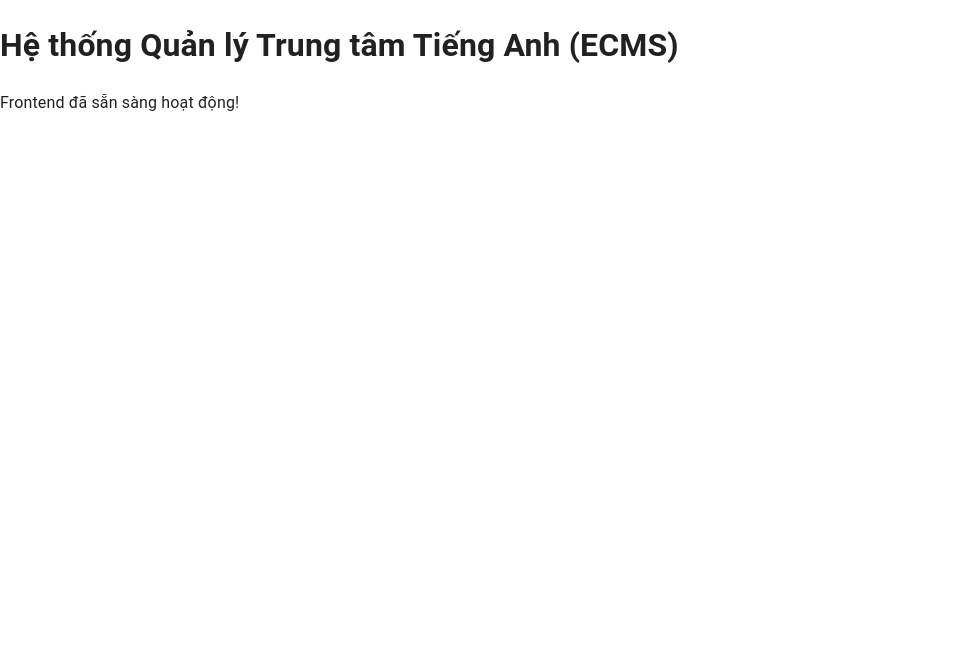
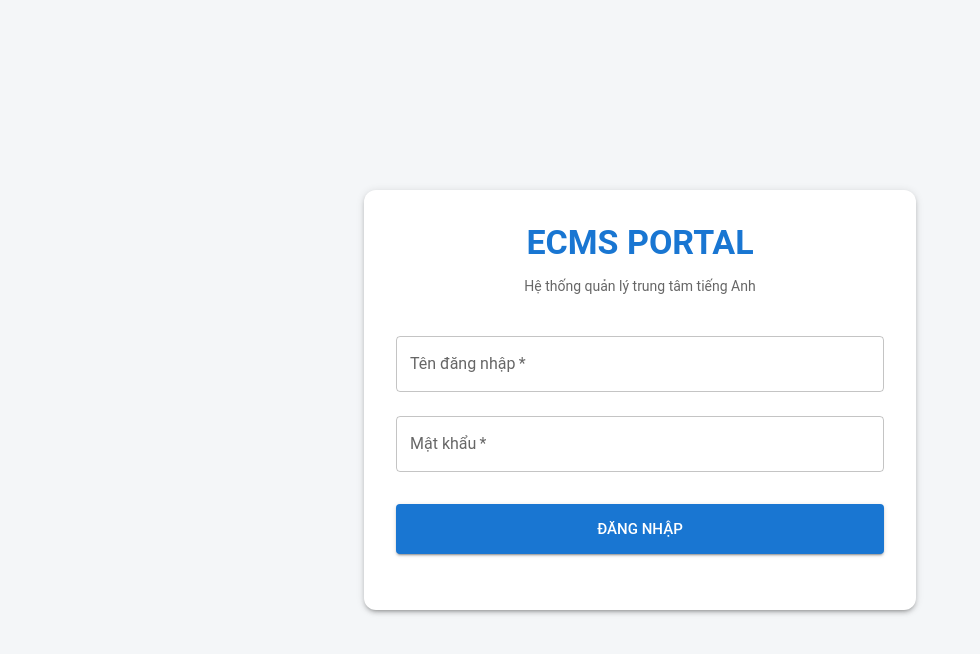
Before and after one commit to anhphong27/English_Center_Management, a React app in the folder frontend/: page /login in a window 1280 px wide. Shown: the top 654 px of the page, without its empty margins (0-980 px from the left). Built offline with nearby package versions, Linux system fonts and the light colour scheme; the HTML template or start-up script is replaced by a standard one.

Commit message:
implement Login screen

```diff
--- a/frontend/src/App.jsx
+++ b/frontend/src/App.jsx
@@ -1,14 +1,47 @@
-import { CssBaseline } from '@mui/material';
+import React from 'react';
+import { BrowserRouter, Routes, Route, Navigate } from 'react-router-dom';
+import { CssBaseline, ThemeProvider, createTheme } from '@mui/material';
+import Login from './pages/Login';
+import Dashboard from './pages/Dashboard';
+
+// Tùy chỉnh màu sắc chủ đạo của dự án
+const theme = createTheme({
+  palette: {
+    primary: { main: '#1976d2' }, // Màu xanh Google
+    background: { default: '#f4f6f8' }
+  },
+  typography: { fontFamily: 'Roboto, sans-serif' }
+});
+
+// Component bảo vệ vòng ngoài: Nếu chưa có Token thì đá về trang Login
+const ProtectedRoute = ({ children }) => {
+  const token = localStorage.getItem('access_token');
+  if (!token) {
+    return <Navigate to="/login" replace />;
+  }
+  return children;
+};
 
 function App() {
   return (
-    <>
-      <CssBaseline /> {/* Reset CSS mặc định của trình duyệt để hợp với MUI */}
-      <div>
-        <h1>Hệ thống Quản lý Trung tâm Tiếng Anh (ECMS)</h1>
-        <p>Frontend đã sẵn sàng hoạt động!</p>
-      </div>
-    </>
+    <ThemeProvider theme={theme}>
+      <CssBaseline />
+      <BrowserRouter>
+        <Routes>
+          <Route path="/login" element={<Login />} />
+
+          {/* Các route cần đăng nhập mới vào được sẽ bọc trong ProtectedRoute */}
+          <Route path="/" element={
+            <ProtectedRoute>
+              <Dashboard />
+            </ProtectedRoute>
+          } />
+
+          {/* Bắt các đường dẫn sai */}
+          <Route path="*" element={<Navigate to="/" replace />} />
+        </Routes>
+      </BrowserRouter>
+    </ThemeProvider>
   );
 }
 
--- /dev/null
+++ b/frontend/src/pages/Dashboard.jsx
@@ -0,0 +1,26 @@
+// frontend/src/pages/Dashboard.jsx
+import React from 'react';
+import { Typography, Button, Box } from '@mui/material';
+import { useNavigate } from 'react-router-dom';
+
+const Dashboard = () => {
+  const navigate = useNavigate();
+
+  const handleLogout = () => {
+    localStorage.removeItem('access_token');
+    localStorage.removeItem('refresh_token');
+    navigate('/login');
+  };
+
+  return (
+    <Box sx={{ p: 4 }}>
+      <Typography variant="h4" gutterBottom>Chào mừng đến với Hệ thống ECMS!</Typography>
+      <Typography variant="body1" gutterBottom>Bạn đã đăng nhập thành công nhờ JWT Token.</Typography>
+      <Button variant="outlined" color="error" onClick={handleLogout} sx={{ mt: 2 }}>
+        Đăng Xuất
+      </Button>
+    </Box>
+  );
+};
+
+export default Dashboard;
--- /dev/null
+++ b/frontend/src/pages/Login.jsx
@@ -0,0 +1,90 @@
+import React, { useState } from 'react';
+import { useNavigate } from 'react-router-dom';
+import {
+  Container, Box, Typography, TextField, Button, Card, CardContent, Alert
+} from '@mui/material';
+import axios from 'axios'; // Ở đây dùng axios gốc để gọi API login ban đầu
+
+const Login = () => {
+  const [username, setUsername] = useState('');
+  const [password, setPassword] = useState('');
+  const [errorMsg, setErrorMsg] = useState('');
+  const navigate = useNavigate();
+
+  const handleLogin = async (e) => {
+    e.preventDefault();
+    setErrorMsg('');
+    try {
+      // Gọi thẳng vào API backend (không qua axiosClient vì chưa có token)
+      const response = await axios.post('http://localhost:8000/api/v1/auth/login/', {
+        username,
+        password
+      });
+
+      // Lưu Token vào LocalStorage
+      localStorage.setItem('access_token', response.data.access);
+      localStorage.setItem('refresh_token', response.data.refresh);
+
+      // Chuyển hướng người dùng vào Trang chủ (Dashboard)
+      navigate('/');
+
+    } catch (error) {
+      setErrorMsg('Tên đăng nhập hoặc mật khẩu không đúng!');
+    }
+  };
+
+  return (
+    <Box sx={{
+      minHeight: '100vh', display: 'flex', alignItems: 'center',
+      justifyContent: 'center', backgroundColor: '#f4f6f8'
+    }}>
+      <Container maxWidth="sm">
+        <Card elevation={3} sx={{ padding: 2, borderRadius: 3 }}>
+          <CardContent>
+            <Typography variant="h4" align="center" gutterBottom fontWeight="bold" color="primary">
+              ECMS PORTAL
+            </Typography>
+            <Typography variant="body2" align="center" color="textSecondary" sx={{ mb: 3 }}>
+              Hệ thống quản lý trung tâm tiếng Anh
+            </Typography>
+
+            {errorMsg && <Alert severity="error" sx={{ mb: 2 }}>{errorMsg}</Alert>}
+
+            <form onSubmit={handleLogin}>
+              <TextField
+                fullWidth
+                label="Tên đăng nhập"
+                variant="outlined"
+                margin="normal"
+                required
+                value={username}
+                onChange={(e) => setUsername(e.target.value)}
+              />
+              <TextField
+                fullWidth
+                label="Mật khẩu"
+                type="password"
+                variant="outlined"
+                margin="normal"
+                required
+                value={password}
+                onChange={(e) => setPassword(e.target.value)}
+              />
+              <Button
+                type="submit"
+                fullWidth
+                variant="contained"
+                size="large"
+                sx={{ mt: 3, mb: 2, py: 1.5 }}
+              >
+                Đăng Nhập
+              </Button>
+            </form>
+          </CardContent>
+        </Card>
+      </Container>
+    </Box>
+  );
+};
+
+export default Login;
```
Also changed, not shown: frontend/src/services/axiosClient.js (added, +61 -0 lines), 1 other file (tests, documents, lock files or other folders).
